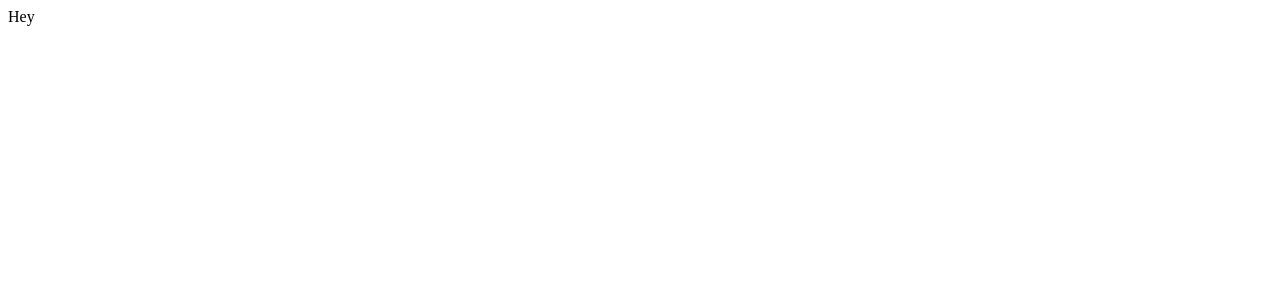
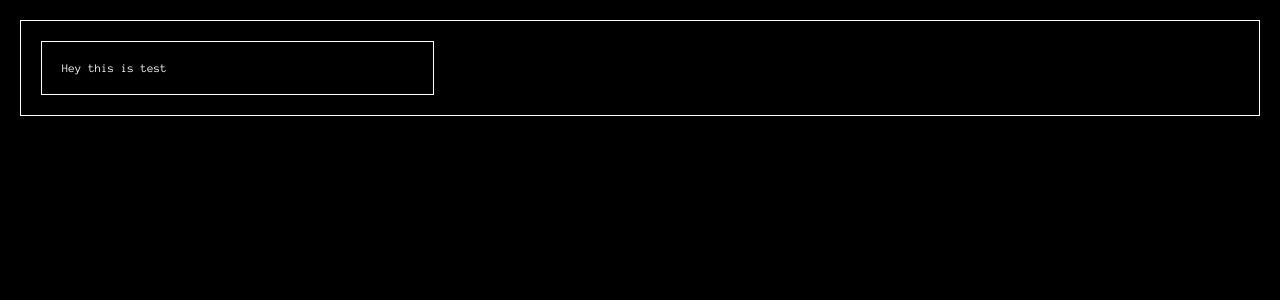
Before and after one commit to lanelps/web_elements, a React app: page / in a window 1280 px wide. Shown: the top 300 px of the page. Built offline with nearby package versions, Linux system fonts and the light colour scheme.

Commit message:
removed routes. adding grid

```diff
--- a/package.json
+++ b/package.json
@@ -5,7 +5,7 @@
   "main": "build/index.js",
   "homepage": "https://lanelps.github.io/web_elements/",
   "scripts": {
-    "start": "webpack-dev-server --mode development",
+    "start": "webpack-dev-server --hot",
     "build": "webpack --mode production",
     "deploy": "gh-pages -d build",
     "publish-demo": "yarn build && yarn deploy"
--- a/src/client/components/App.jsx
+++ b/src/client/components/App.jsx
@@ -1,15 +1,12 @@
 import React from 'react'
 import { Route } from 'react-router-dom'
 
-import Nav from './Nav'
 import Test1 from './Test1'
 
 const App = () => {
   return (
     <React.Fragment>
-      Hey
-      <Route Nav path="/" Component={Nav} />
-      <Route Test1 path="/test-1" Component={Test1} />
+      <Test1 />
     </React.Fragment>
   )
 }
--- a/src/client/components/Nav.jsx
+++ /dev/null
@@ -1,19 +0,0 @@
-import React from 'react'
-import { Link } from 'react-router-dom'
-
-const Nav = () => {
-  return (
-    <div>
-      <ul className="nav">
-        <li>
-          <Link to="/">Home</Link>
-        </li>
-        <li>
-          <Link to="/test-1">test-1</Link>
-        </li>
-      </ul>
-    </div>
-  )
-}
-
-export default Nav
--- a/src/client/components/Test1.jsx
+++ b/src/client/components/Test1.jsx
@@ -2,8 +2,8 @@ import React from 'react'
 
 export default function Test1() {
   return (
-    <div>
-      <h1>Hey this is test</h1>
+    <div className="test1">
+      <span>Hey this is test</span>
     </div>
   )
 }
--- a/src/client/index.html
+++ b/src/client/index.html
@@ -4,6 +4,11 @@
     <meta charset="UTF-8" />
     <meta name="viewport" content="width=device-width, initial-scale=1.0" />
     <meta http-equiv="X-UA-Compatible" content="ie=edge" />
+    <link
+      href="https://fonts.googleapis.com/css?family=Anonymous+Pro:400,700"
+      rel="stylesheet"
+    />
+
     <title>web_elements</title>
   </head>
   <body>
--- a/src/client/index.js
+++ b/src/client/index.js
@@ -1,15 +1,9 @@
 import React from 'react'
 import ReactDOM from 'react-dom'
-import { BrowserRouter as Router } from 'react-router-dom'
 
 import App from './components/App'
 import './styles.css'
 
 document.addEventListener('DOMContentLoaded', () => {
-  ReactDOM.render(
-    <Router>
-      <App />
-    </Router>,
-    document.getElementById('app')
-  )
+  ReactDOM.render(<App />, document.getElementById('app'))
 })
--- a/src/client/styles.css
+++ b/src/client/styles.css
@@ -1,3 +1,33 @@
-h1 {
-  color: green;
+* {
+  margin: 0;
+  padding: 0;
 }
+
+html,
+body {
+  font-family: 'Anonymous Pro', monospace;
+  background: black;
+  color: white;
+  font-size: 12px;
+  overflow-x: hidden;
+  overflow-y: hidden;
+  width: 100vw;
+}
+
+#app {
+  display: grid;
+  grid-template-columns: 1fr 2fr;
+  grid-gap: 20px;
+  border: 1px solid white;
+  margin: 20px;
+  padding: 20px;
+}
+
+#app > div {
+  padding: 20px;
+}
+
+.test1 {
+  background: black;
+  border: 1px solid white;
+}
--- a/webpack.config.js
+++ b/webpack.config.js
@@ -31,6 +31,6 @@ module.exports = {
     })
   ],
   devServer: {
-    port: 3000
+    port: 3001
   }
 }
```
